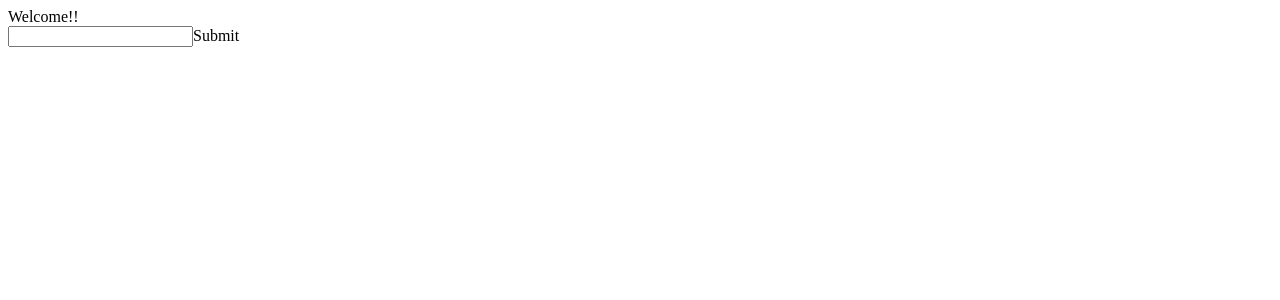
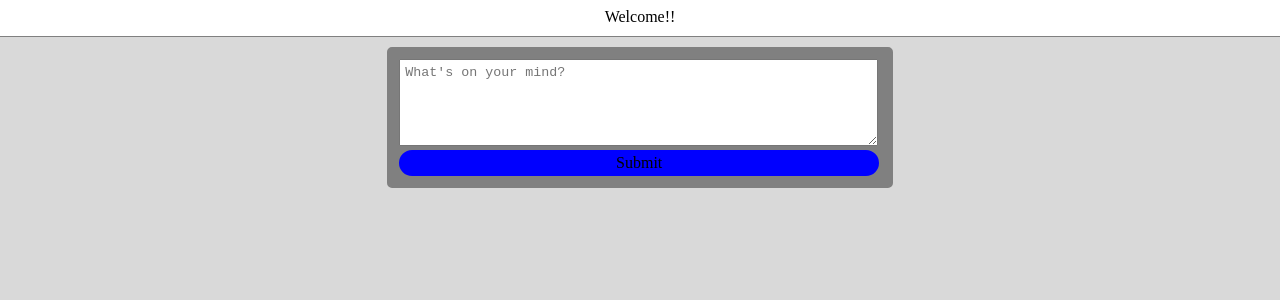
Before and after one commit to chalt0319/Twitter-Clone, an Angular app in the folder twitter/: page / in a window 1280 px wide. Shown: the top 300 px of the page. Built offline with nearby package versions, Linux system fonts and the light colour scheme.

Commit message:
clear input field upon submit

```diff
--- a/twitter/src/app/app.component.css
+++ b/twitter/src/app/app.component.css
@@ -0,0 +1,39 @@
+#header {
+  width: 100%;
+  background: white;
+  text-align: center;
+  padding: 10px;
+  margin: -10px -10px 10px -10px;
+  border-bottom: 1px solid grey;
+}
+
+/* .form {
+  text-align: center;
+} */
+
+.submit {
+  text-align: center;
+  width: 98%;
+  background: blue;
+  padding: 2px;
+  border: 2px solid blue;
+  border-radius: 30px;
+}
+
+.feed {
+  margin: 0 auto;
+  width: 40%;
+}
+
+.feed-box {
+  background: grey;
+  border: 2px solid grey;
+  border-radius: 5px;
+  padding: 10px;
+  margin-bottom: 20px;
+}
+
+textarea {
+  width: 97%;
+  padding: 5px;
+}
--- a/twitter/src/app/app.component.html
+++ b/twitter/src/app/app.component.html
@@ -1,17 +1,15 @@
-<div class="header">
+<div id="header">
   Welcome!!
 </div>
-<div class="form">
-  <input type="text" #post ngModel>
-  <span (click)="addPost(post.value)">Submit</span>
+<div class="feed">
+  <div class="form feed-box">
+    <textarea name="name" rows="5" cols="80" placeholder="What's on your mind?" #post ngModel></textarea>
+    <div (click)="addPost(post.value)" (click)="post.value = ''" class="submit">Submit</div>
 
-</div>
-<div class="feed">
-  <ul>
-    <li *ngFor="let post of postArray">{{post}}</li>
-  </ul>
-
+  </div>
+  <div class="feed-box" *ngFor="let post of postArray">
+    {{post}}
+  </div>
 </div>
 
-
 <!-- <router-outlet></router-outlet> -->
--- a/twitter/src/styles.css
+++ b/twitter/src/styles.css
@@ -1 +1,5 @@
 /* You can add global styles to this file, and also import other style files */
+
+body {
+  background: #d9d9d9;
+}
```
